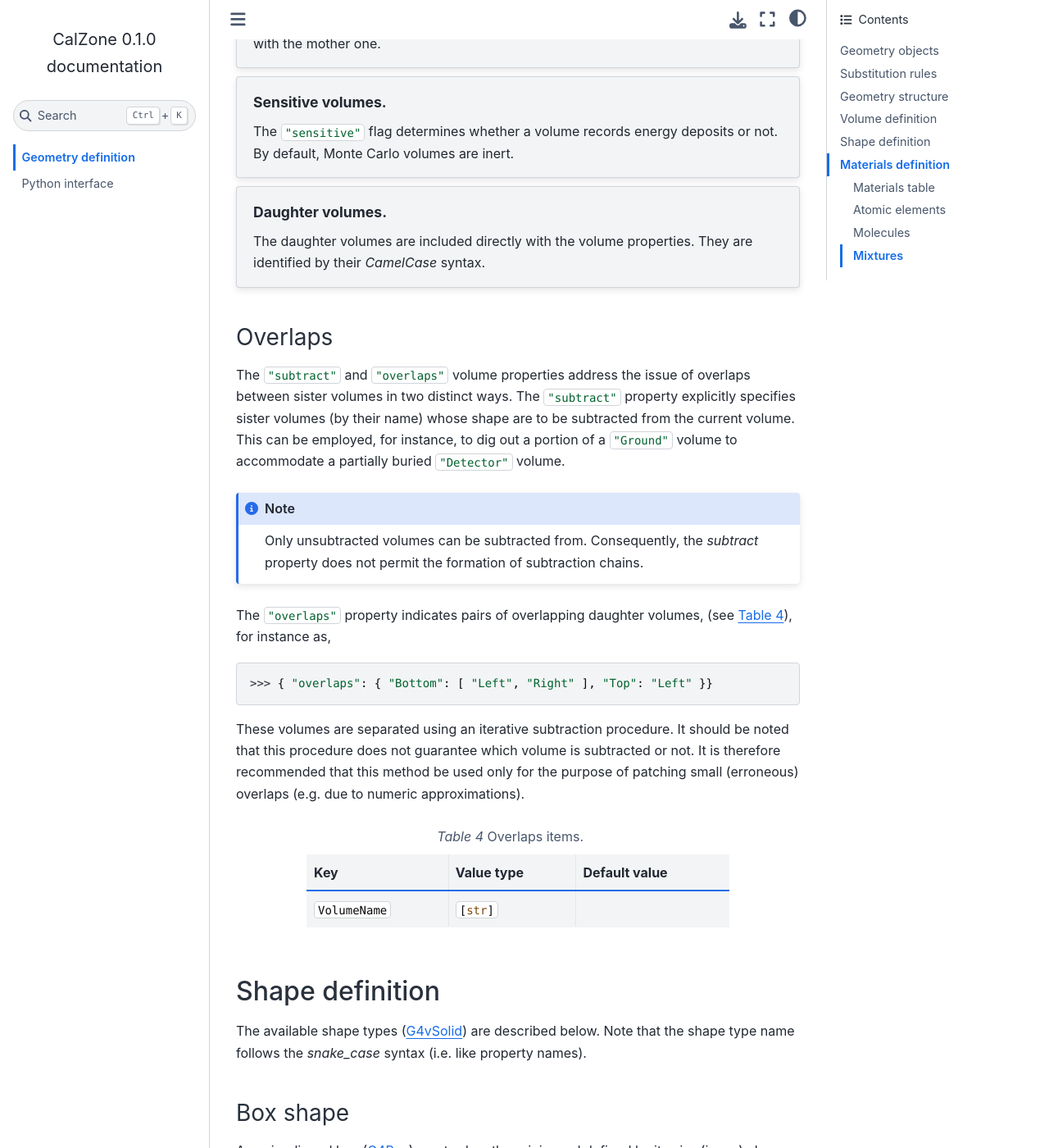
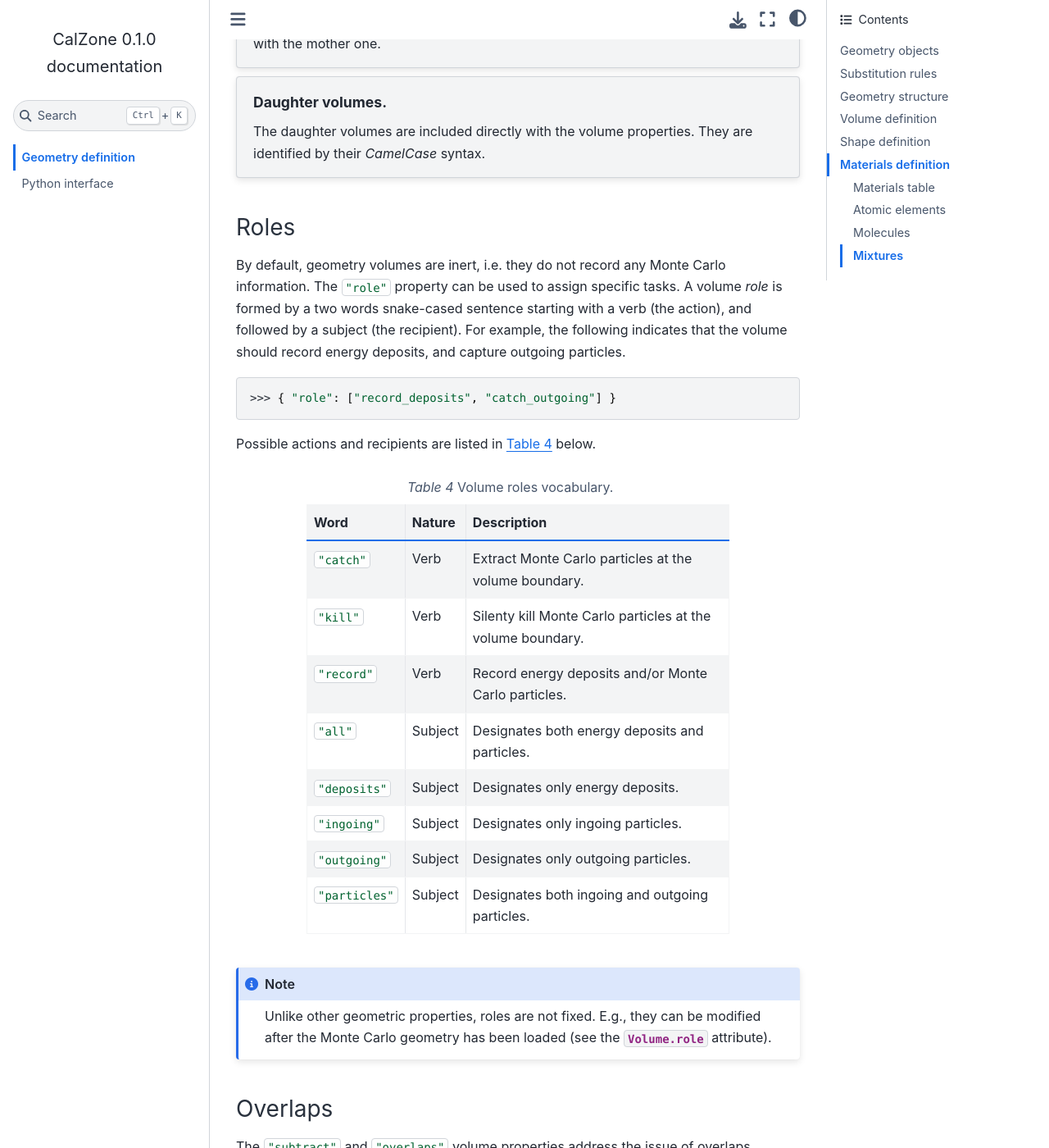
Before and after one commit to niess/calzone, a Sphinx documentation site: the page built from docs/source/geometry.rst, in a window 1280 px wide and 1400 px high, scrolled down 3118 px. Shown: the whole window at 82% size. Built offline with Sphinx 7.4.7 and the Sphinx Book theme 1.1.4, drawn with Linux system fonts in a browser that asks for light colours; some of the changed text lies outside the part shown.

Commit message:
Document volume roles

```diff
--- a/docs/source/geometry.rst
+++ b/docs/source/geometry.rst
@@ -8,6 +8,9 @@ represents this structure using base Python objects
 :external:py:class:`float`, :external:py:class:`int`, :external:py:class:`list`
 and :external:py:class:`str`) that have associated representations in common
 configuration languages, such as `JSON`_, `TOML`_ or `YAML`_.
+
+.. XXX Refer to examples instead, as a more pragmatic way to learn about
+   geometry descriptions.
 
 Geometry objects
 ----------------
@@ -148,8 +151,8 @@ see :ref:`geometry:Shape definition`.
    * - :python:`"rotation"`
      - :python:`[[float; 3]; 3]`
      - :python:`numpy.eye(3)`
-   * - :python:`"sensitive"`
-     - :python:`bool`
+   * - :python:`"role"`
+     - :python:`[str]`
      - :python:`False`
    * - :python:`"subtract"`
      - :python:`[str]`
@@ -167,15 +170,66 @@ see :ref:`geometry:Shape definition`.
    relative to the mother volume frame. By default, the volume is placed
    unrotated with its origin coinciding with the mother one.
 
-.. topic:: Sensitive volumes.
-
-   The :python:`"sensitive"` flag determines whether a volume records energy
-   deposits or not. By default, Monte Carlo volumes are inert.
-
 .. topic:: Daughter volumes.
 
    The daughter volumes are included directly with the volume properties. They
    are identified by their `CamelCase` syntax.
+
+Roles
+~~~~~
+
+By default, geometry volumes are inert, i.e. they do not record any Monte Carlo
+information. The :python:`"role"` property can be used to assign specific tasks.
+A volume *role* is formed by a two words snake-cased sentence starting with a
+verb (the action), and followed by a subject (the recipient). For example, the
+following indicates that the volume should record energy deposits, and capture
+outgoing particles.
+
+>>> { "role": ["record_deposits", "catch_outgoing"] }
+
+Possible actions and recipients are listed in :numref:`tab-volume-roles` below.
+
+.. _tab-volume-roles:
+
+.. list-table:: Volume roles vocabulary.
+   :width: 75%
+   :widths: auto
+   :header-rows: 1
+
+   * - Word
+     - Nature
+     - Description
+   * - :python:`"catch"`
+     - Verb
+     - Extract Monte Carlo particles at the volume boundary.
+   * - :python:`"kill"`
+     - Verb
+     - Silenty kill Monte Carlo particles at the volume boundary.
+   * - :python:`"record"`
+     - Verb
+     - Record energy deposits and/or Monte Carlo particles.
+   * - :python:`"all"`
+     - Subject
+     - Designates both energy deposits and particles.
+   * - :python:`"deposits"`
+     - Subject
+     - Designates only energy deposits.
+   * - :python:`"ingoing"`
+     - Subject
+     - Designates only ingoing particles.
+   * - :python:`"outgoing"`
+     - Subject
+     - Designates only outgoing particles.
+   * - :python:`"particles"`
+     - Subject
+     - Designates both ingoing and outgoing particles.
+
+.. note::
+
+   Unlike other geometric properties, roles are not fixed. E.g., they can be
+   modified after the Monte Carlo geometry has been loaded (see the
+   :py:attr:`Volume.role <calzone.Volume.role>` attribute).
+
 
 Overlaps
 ~~~~~~~~
```
Also changed, not shown: docs/source/api.rst (+30 -9 lines), docs/source/index.rst (+13 -13 lines), 2 other files.
